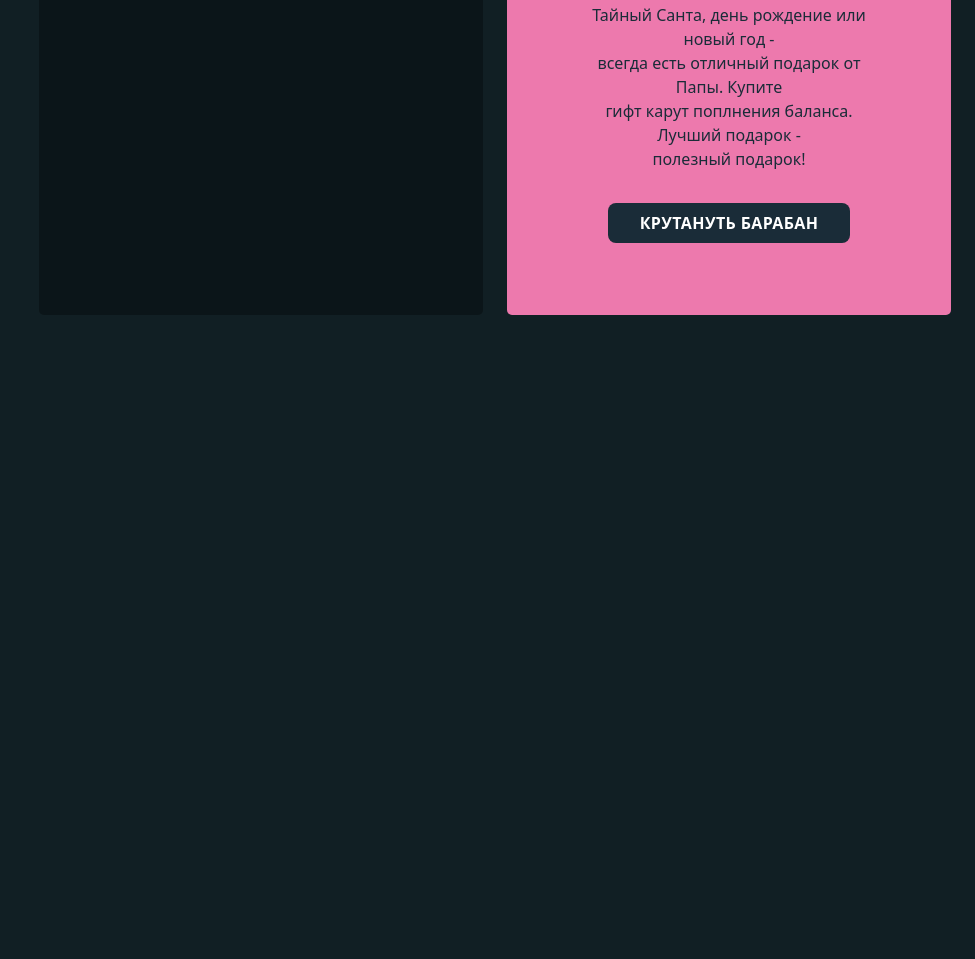
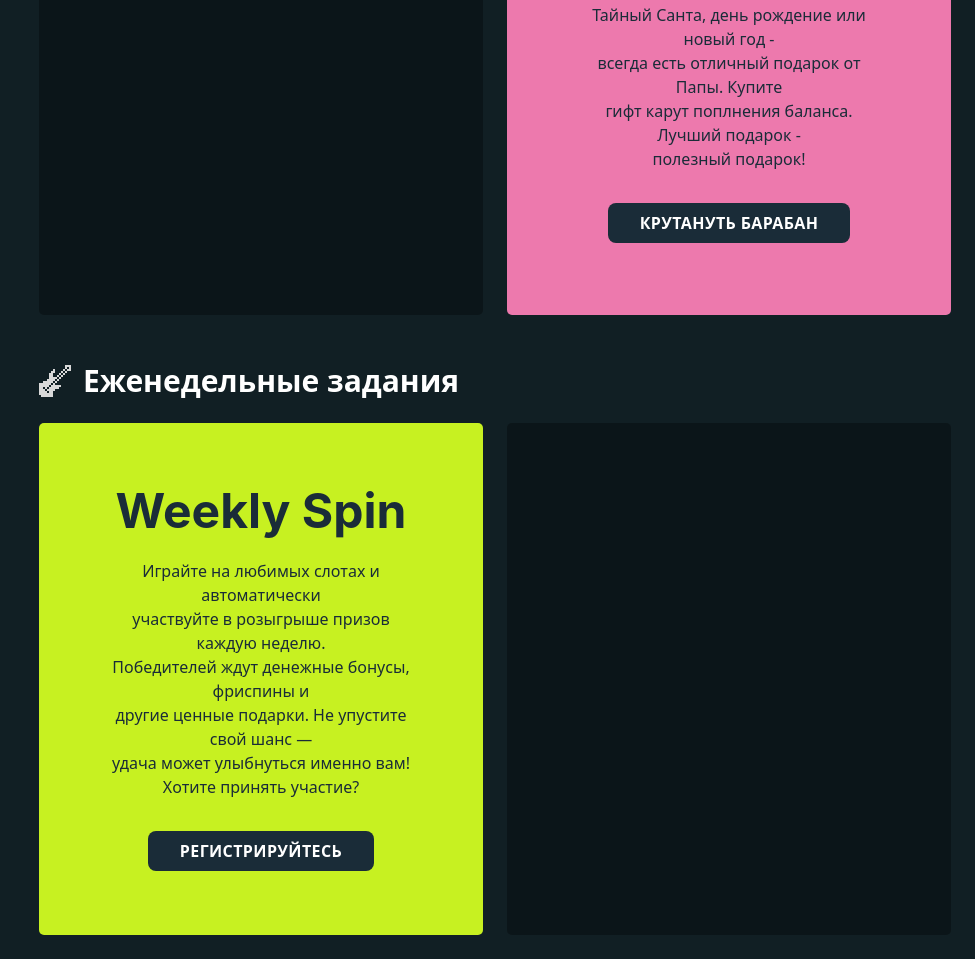
Before and after one commit to Hardyguardy/PapaBet, a website built with Vite: page index.html in a window 1280 px wide. Shown: the part 2789-3748 px from the top of the page, without its empty margins (305-1280 px from the left). Before the commit the page ends 3128 px from the top, so only its background shows below. Built offline with nearby package versions, Linux system fonts and the light colour scheme.

Commit message:
Add weekly tasks

```diff
--- a/index.html
+++ b/index.html
@@ -757,6 +757,47 @@
             </div>
           </div>
         </section>
+
+        <!-- Еженедельные задания -->
+        <section class="mt-12">
+          <div class="flex items-center gap-3 mb-6">
+            <img src="assets/icons/Guitar.svg" alt="PapaBet" class="h-8" />
+            <h2 class="text-white text-3xl font-bold">Еженедельные задания</h2>
+          </div>
+
+          <div class="grid grid-cols-2 gap-6">
+            <div
+              class="bg-[#C7F121] items-center rounded-[5px] p-16 flex flex-col justify-center"
+            >
+              <h3
+                class="text-[#1a2c38] text-5xl text-center font-bold font-family-base mb-6 leading-12"
+              >
+                Weekly Spin
+              </h3>
+              <p class="text-[#1a2c38] text-base text-center mb-8 leading-6">
+                Играйте на любимых слотах и автоматически <br />
+                участвуйте в розыгрыше призов каждую неделю. <br />
+                Победителей ждут денежные бонусы, фриспины и <br />
+                другие ценные подарки. Не упустите свой шанс — <br />
+                удача может улыбнуться именно вам! <br />
+                Хотите принять участие?
+              </p>
+              <div>
+                <button
+                  class="px-8 py-2 bg-[#1a2c38] text-white font-bold text-base rounded-lg hover:bg-[#253847] transition uppercase tracking-wide"
+                >
+                  Регистрируйтесь
+                </button>
+              </div>
+            </div>
+            <div
+              class="relative bg-black opacity-30 rounded-[5px] overflow-hidden"
+            >
+              <div class="absolute inset-0"></div>
+              <div class="absolute inset-0 bg-black opacity-30"></div>
+            </div>
+          </div>
+        </section>
       </main>
     </div>
 
```
